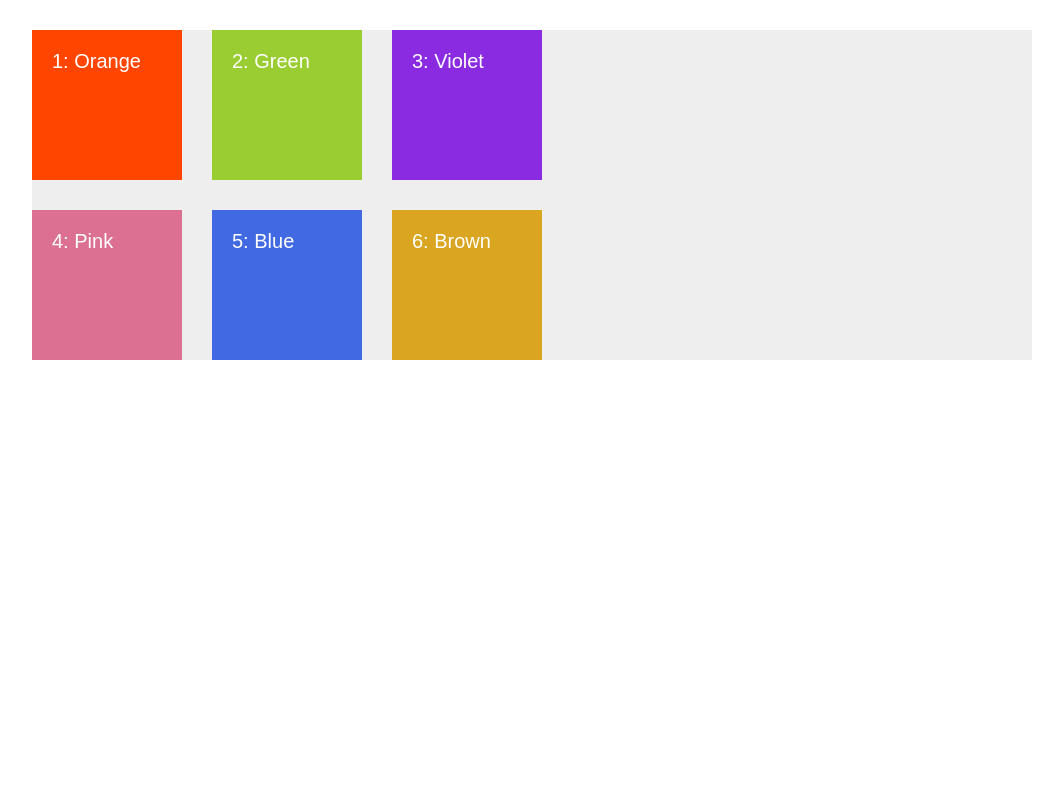
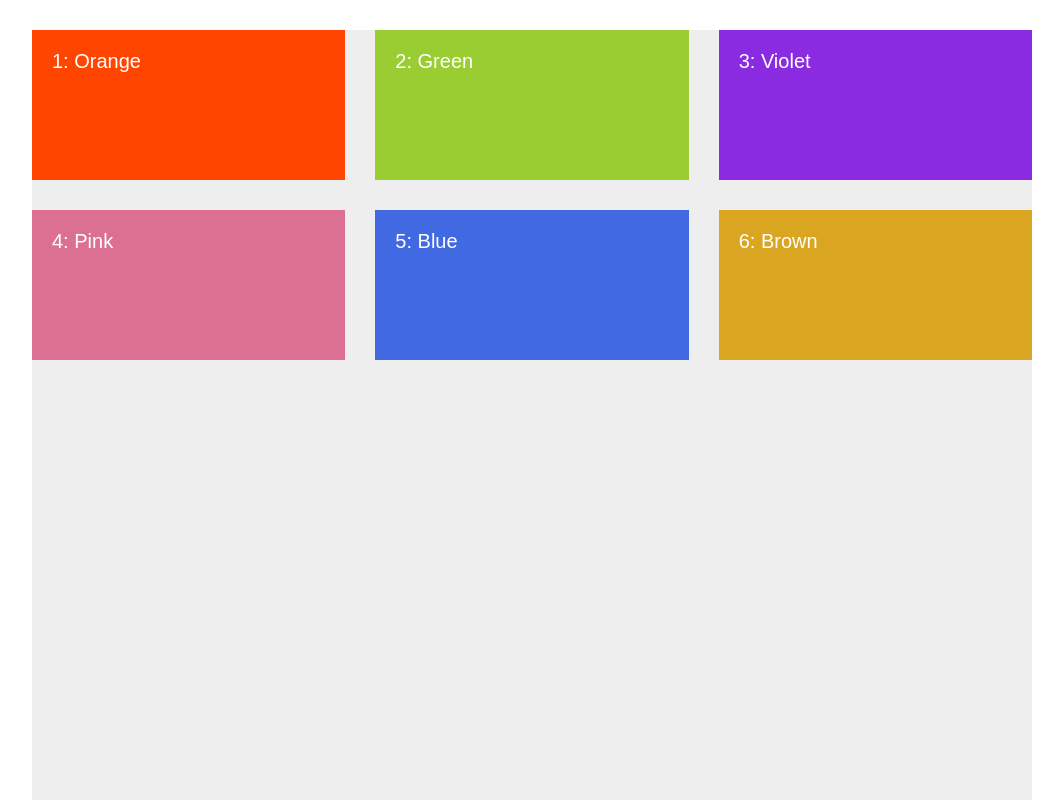
Before and after one commit to wilfred05777/css-concepts-and-ideas, a website: page grid-learning-by-jonas/index.html in a window 1280 px wide. Shown: the top 800 px of the page, without its empty margins (108-1171 px from the left). Drawn offline with Linux system fonts and the light colour scheme.

Commit message:
#### 93. Getting Familiar with the fr Unit

```diff
--- a/grid-learning-by-jonas/sass/styles.scss
+++ b/grid-learning-by-jonas/sass/styles.scss
@@ -8,9 +8,18 @@
   width: 1000px;
   margin: 30px auto;
 
+  height: 1000px;
   display: grid;
-  grid-template-rows: 150px 150px;
-  grid-template-columns: 150px 150px 150px;
+  // grid-template-rows: 150px 150px;
+  // grid-template-columns: 150px 150px 150px;
+
+  grid-template-rows: repeat(2,  150px);
+  // grid-template-rows: repeat(2,  1fr);
+
+  grid-template-columns: repeat(3, 1fr);
+  // grid-template-columns:  repeat(2, 150px) 1fr;
+  // grid-template-columns: 1fr 2fr 1fr;
+  // grid-template-columns: 50% 2fr 1fr;
 
   // grid-row-gap: 30px;
   // grid-column-gap: 30px;
```
Also changed, not shown: grid-learning-by-jonas/README.md, grid-learning-by-jonas/css/styles.css.
